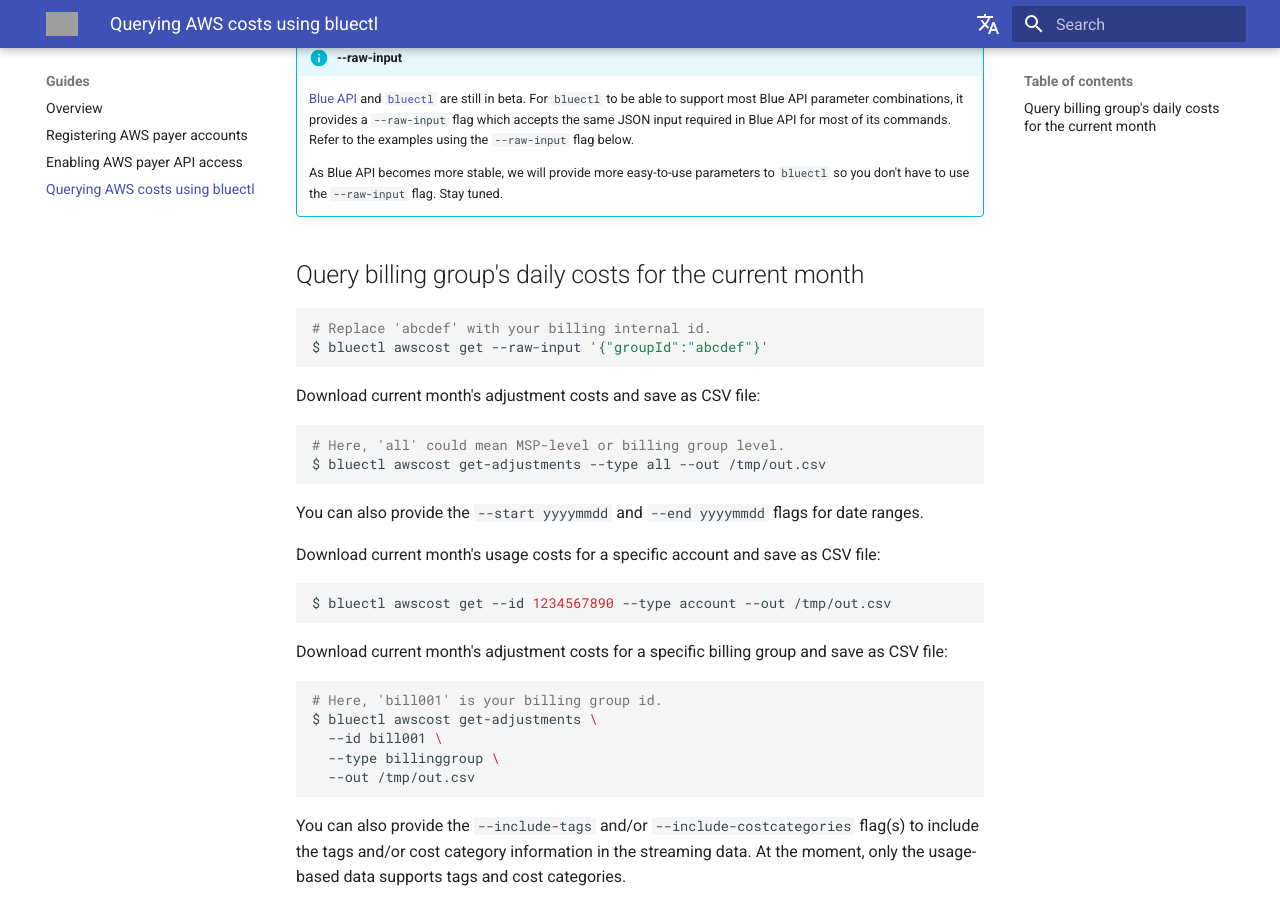
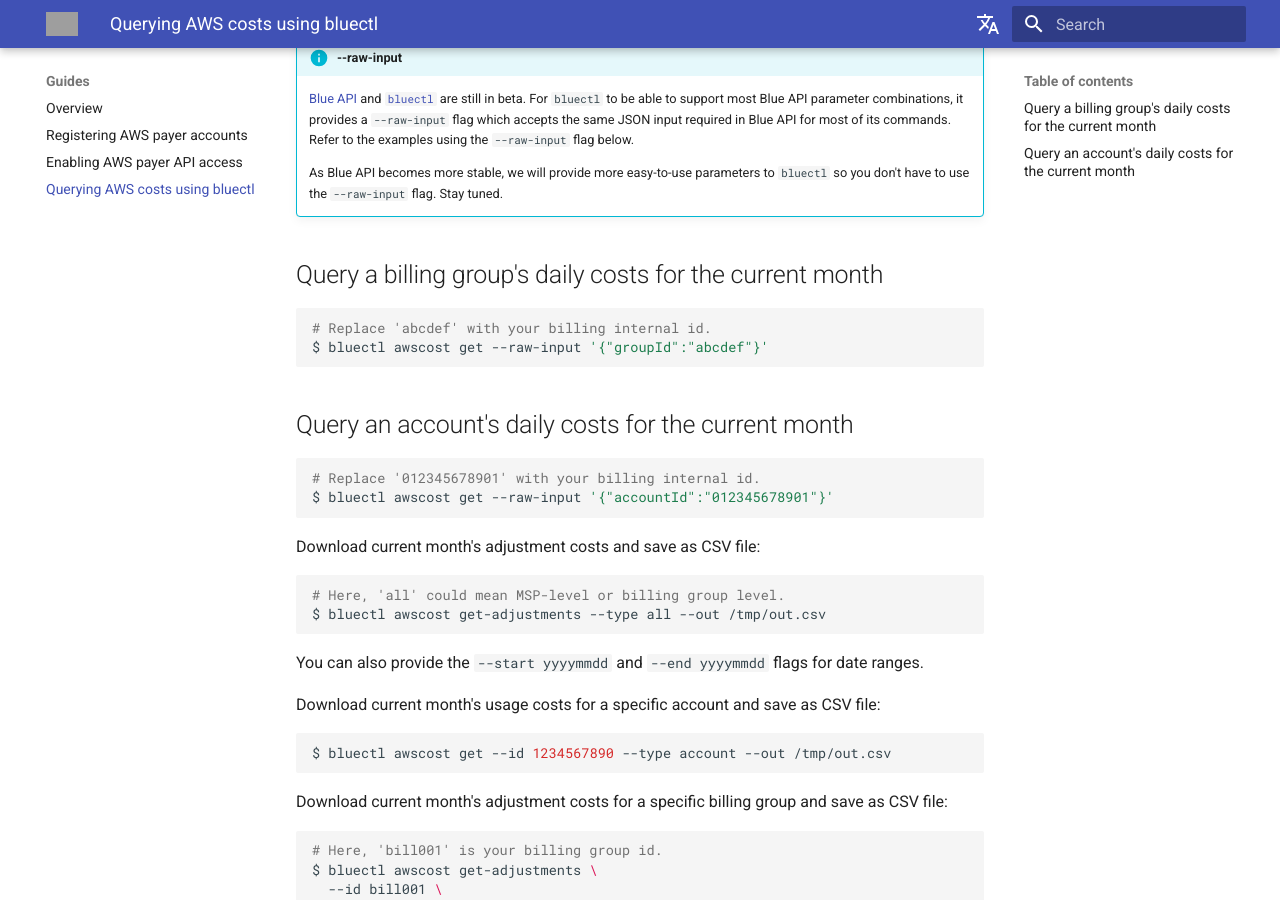
Before and after one commit to alphauslabs/tmpdocs, an MkDocs documentation site: the page built from docs/guides/aws-query-costs.md, in a window 1280 px wide and 900 px high, scrolled down 311 px. Built offline with MkDocs 1.6.1 and Material for MkDocs 9.7.7, drawn with Linux system fonts in a browser that asks for light colours; comment, search, counter and statistics services are not loaded; grey boxes are pictures that could not be loaded.

Commit message:
docs: query costs

````diff
--- a/docs/guides/aws-query-costs.md
+++ b/docs/guides/aws-query-costs.md
@@ -7,10 +7,16 @@
 
     As Blue API becomes more stable, we will provide more easy-to-use parameters to `bluectl` so you don't have to use the `--raw-input` flag. Stay tuned.
 
-## Query billing group's daily costs for the current month
+## Query a billing group's daily costs for the current month
 ```sh
 # Replace 'abcdef' with your billing internal id.
 $ bluectl awscost get --raw-input '{"groupId":"abcdef"}'
+```
+
+## Query an account's daily costs for the current month
+```sh
+# Replace '012345678901' with your billing internal id.
+$ bluectl awscost get --raw-input '{"accountId":"012345678901"}'
 ```
 
 Download current month's adjustment costs and save as CSV file:
````
